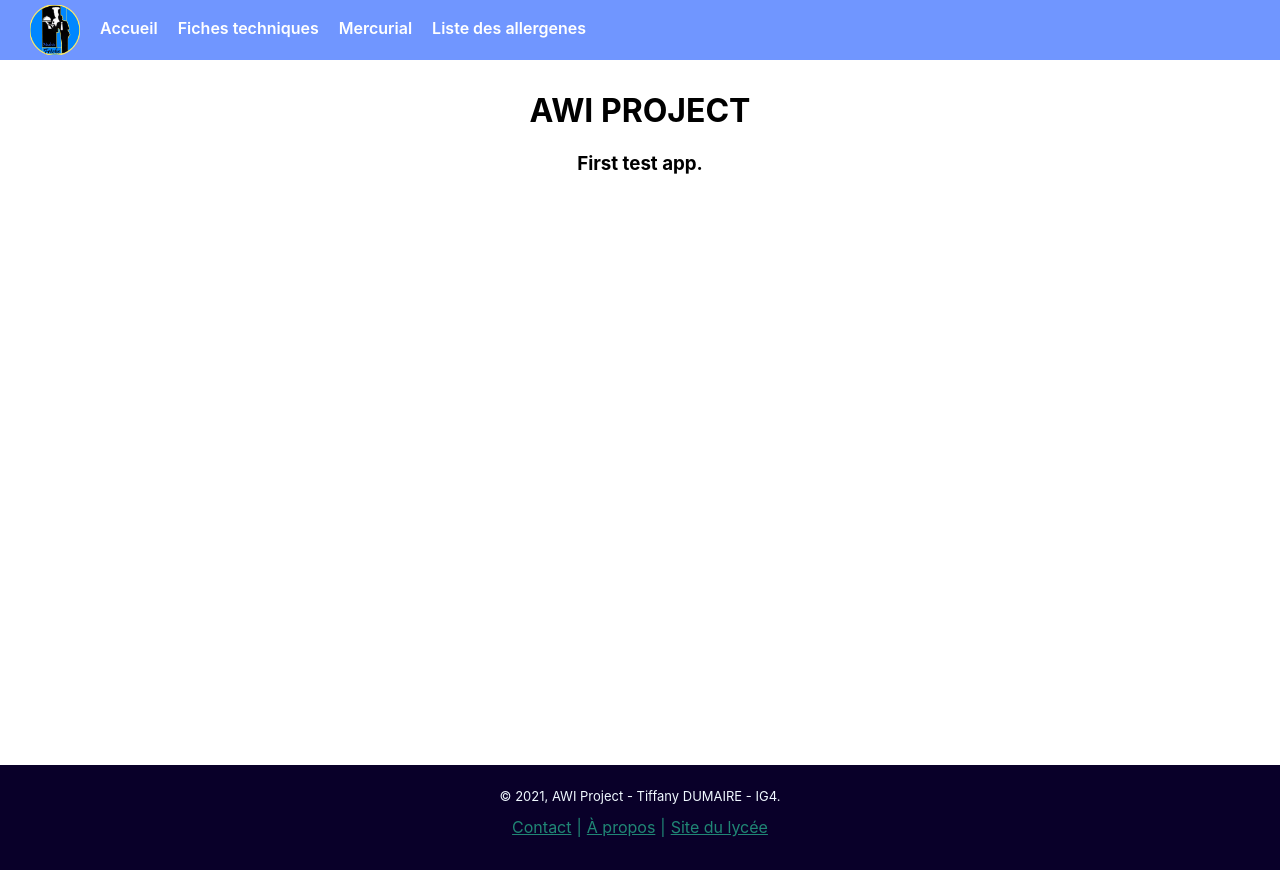
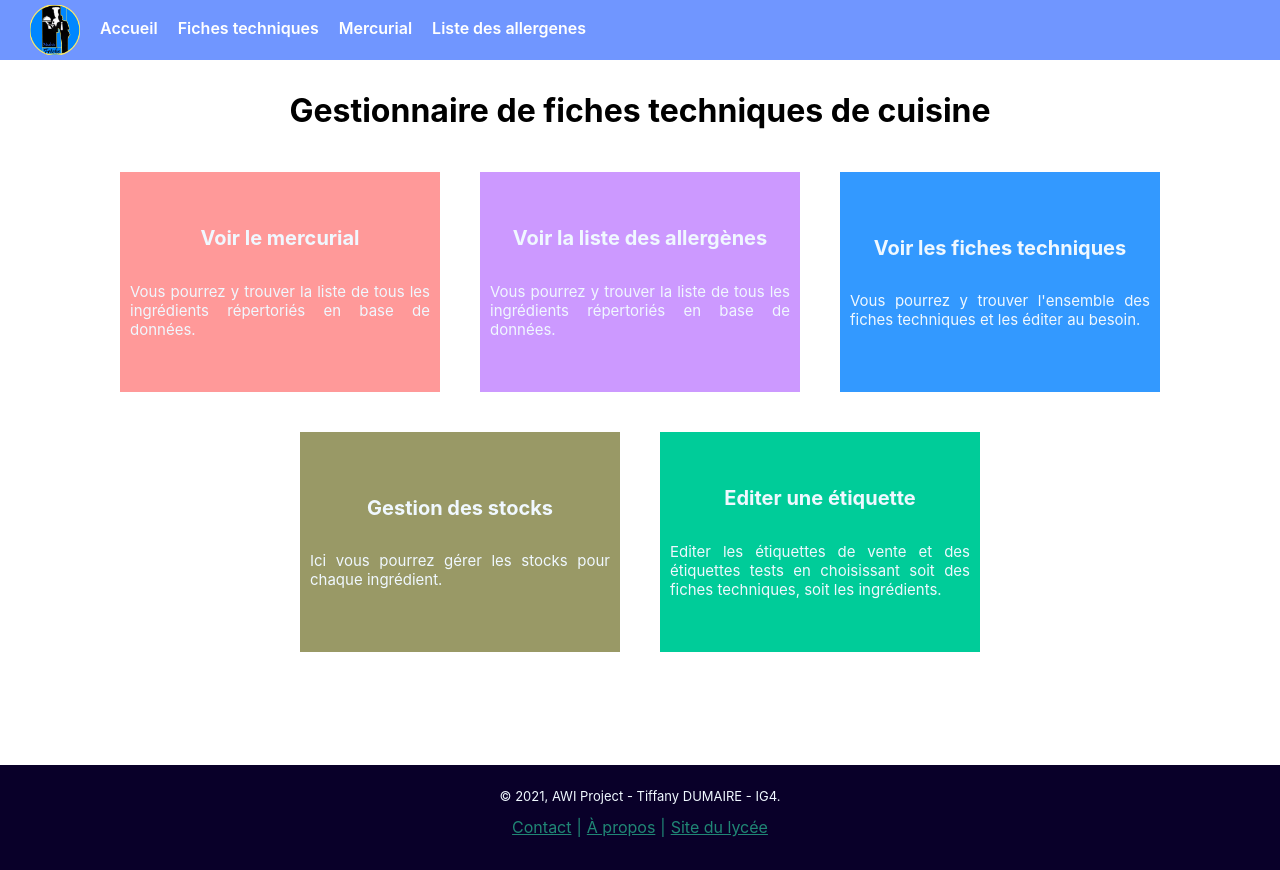
Before and after one commit to tiffany-dumaire/front_projet_awi, a React (Create React App) app: page /accueil in a window 1280 px wide. Built offline with nearby package versions, Linux system fonts and the light colour scheme.

Commit message:
Dashbord

```diff
--- a/src/App.tsx
+++ b/src/App.tsx
@@ -10,6 +10,7 @@ import { MercurialPage } from './features/mercurial/MercurialPage';
 import { ListeAllergenesPage } from './features/mercurial/ListeAllergenesPage';
 import { ListeIngredientsParCategorie } from './features/mercurial/liste-ingredients/ListeIngredientsParCategorie';
 import { ListeAllergenesParCategorie } from './features/mercurial/liste-allergenes/ListeAllergenesParCategorie';
+import { Dashbord } from './components/dashbord/Dashbord';
 
 function App(): JSX.Element {
   const [style, setStyle] = useState({
@@ -59,8 +60,7 @@ function App(): JSX.Element {
         >
           <div className="App-content">
             <Route exact path="/accueil">
-              <h1>AWI PROJECT</h1>
-              <h3>First test app.</h3>
+              <Dashbord />
             </Route>
             <Route exact path="/about" component={About} />
             <Route
--- /dev/null
+++ b/src/components/dashbord/Dashbord.module.css
@@ -0,0 +1,23 @@
+.container {
+    position: relative;
+    display:flex;
+    flex-direction: column;
+    flex-wrap: wrap;
+    width: 100%;
+    margin: auto;
+    margin-bottom: 20px;
+    justify-content: center;
+    color: black;
+}
+
+.subContainer {
+    position: relative;
+    display:flex;
+    flex-direction: row;
+    flex-wrap: wrap;
+    width: 100%;
+    margin: auto;
+    margin-bottom: 20px;
+    justify-content: center;
+    color: aliceblue;
+}
--- /dev/null
+++ b/src/components/dashbord/Dashbord.tsx
@@ -0,0 +1,51 @@
+import React, { useEffect, useState } from "react";
+import { DashboardCard } from "./card/DashboardCard";
+import styles from './Dashbord.module.css';
+
+export const Dashbord: React.FunctionComponent = () => {
+    const functionnalities = [
+        {
+            title: 'Voir le mercurial',
+            description: 'Vous pourrez y trouver la liste de tous les ingrédients répertoriés en base de données.',
+            path: '/mercurial',
+            color: '#ff9999'
+        },
+        {
+            title: 'Voir la liste des allergènes',
+            description: 'Vous pourrez y trouver la liste de tous les ingrédients répertoriés en base de données.',
+            path: '/liste des allergenes',
+            color: '#cc99ff'
+        },
+        {
+            title: 'Voir les fiches techniques',
+            description: 'Vous pourrez y trouver l\'ensemble des fiches techniques et les éditer au besoin.',
+            path: '/fiches techniques',
+            color: '#3399ff'
+        },
+        {
+            title: 'Gestion des stocks',
+            description: 'Ici vous pourrez gérer les stocks pour chaque ingrédient.',
+            path: '',
+            color: '#999966'
+        },
+        {
+            title: 'Editer une étiquette',
+            description: 'Editer les étiquettes de vente et des étiquettes tests en choisissant soit des fiches techniques, soit les ingrédients.',
+            path: '',
+            color: '#00cc99'
+        }
+    ];
+
+    return (
+        <div className={styles.container}>
+            <h1>Gestionnaire de fiches techniques de cuisine</h1>
+            <div className={styles.subContainer}>
+                {
+                    functionnalities.map((functionnality) => (
+                        <DashboardCard title={functionnality.title} description={functionnality.description} path={functionnality.path} color={functionnality.color} />
+                    ))
+                }
+            </div>
+        </div>
+    );
+}
--- /dev/null
+++ b/src/components/dashbord/card/DashboardCard.module.css
@@ -0,0 +1,23 @@
+.dashboardCardContainer {
+    position: relative;
+    display: flex;
+    flex-direction: column;
+    width: 300px;
+    height: 200px;
+    padding: 10px;
+    margin: 20px;
+    justify-content: center;
+}
+
+.title {
+    font-size: 20px;
+    font-weight: bold;
+    color: aliceblue;
+}
+
+.description {
+    font-size: 15px;
+    font-weight: 400;
+    color: aliceblue;
+    text-align: justify;
+}
--- /dev/null
+++ b/src/components/dashbord/card/DashboardCard.tsx
@@ -0,0 +1,31 @@
+import React from "react";
+import { useHistory } from "react-router-dom";
+import styles from './DashboardCard.module.css';
+
+export type DashboardCardProps = {
+    title: string;
+    description: string;
+    path: string;
+    color: string;
+}
+
+export const DashboardCard: React.FunctionComponent<DashboardCardProps> = (props: DashboardCardProps) => {
+    const history = useHistory();
+    const linkStyle = {backgroundColor: props.color}
+
+    const goTo = (path: string) => {
+        const url = props.path;
+        history.push(url);
+    };
+
+    return (
+        <div
+            className={styles.dashboardCardContainer}
+            style={linkStyle}
+            onClick={() => goTo(props.path)}
+        >
+            <h2 className={styles.title}>{props.title}</h2>
+            <p className={styles.description}>{props.description}</p>
+        </div>
+    );
+}
```
Also changed, not shown: src/features/mercurial/ListeAllergenesPage.tsx (+0 -26 lines), src/features/mercurial/MercurialPage.tsx (+0 -26 lines).
